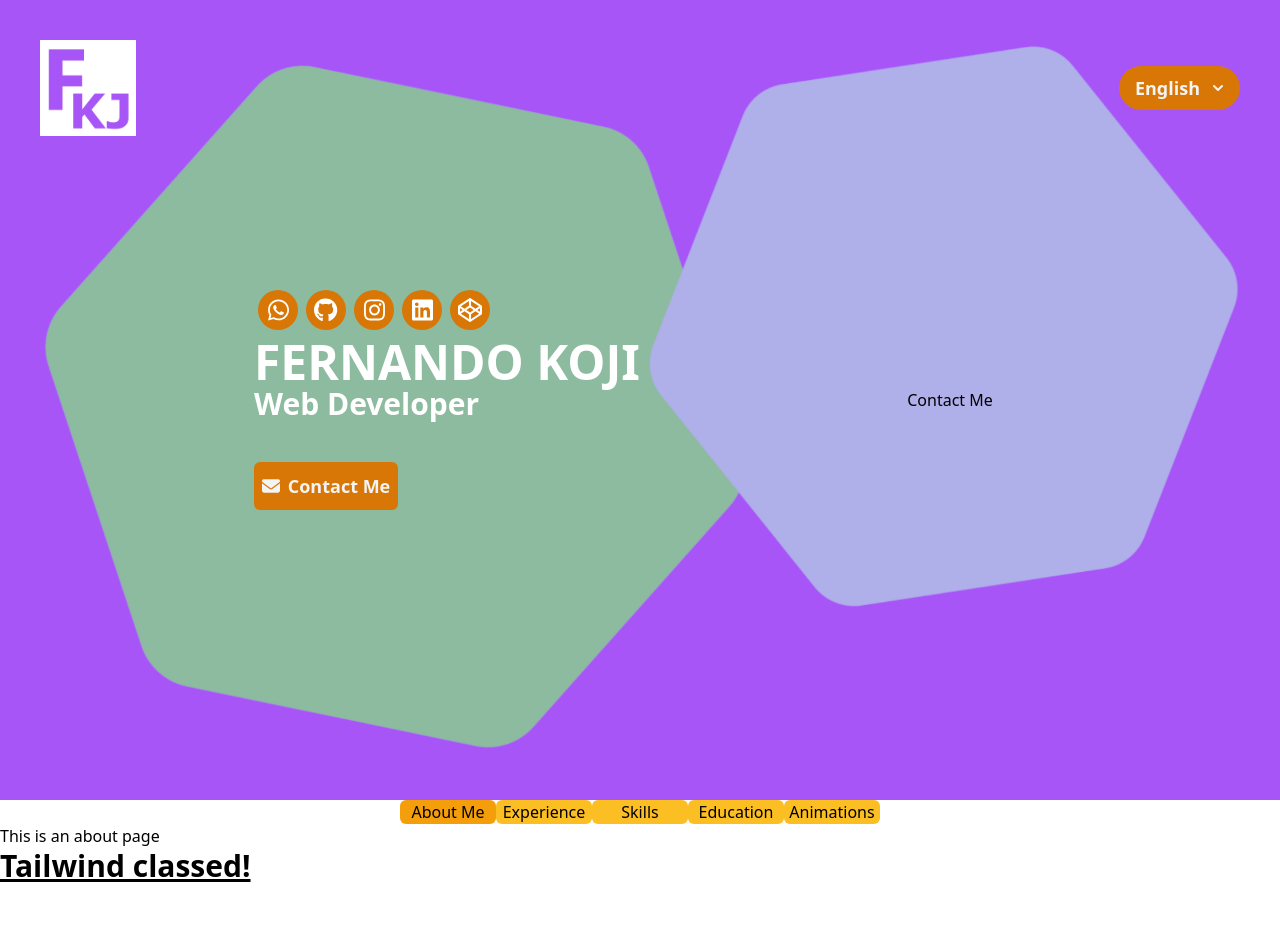
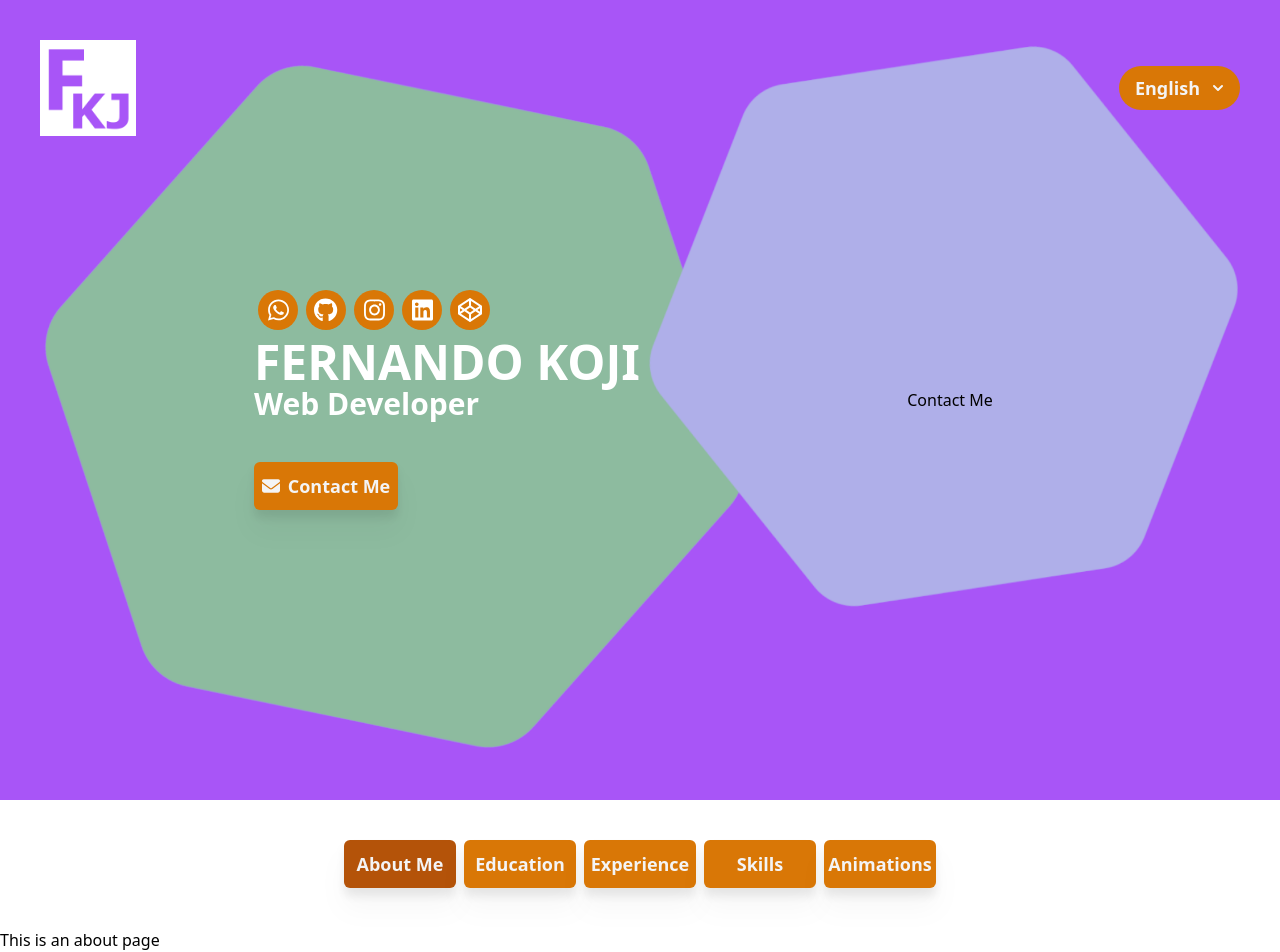
Before and after one commit to Kojji/portfolio-two, a Vue app: page / in a window 1280 px wide. Shown: the top 952 px of the page. Before the commit the page ends 886 px from the top, so only its background shows below. Built offline with nearby package versions, Linux system fonts and the light colour scheme.

Commit message:
fix: menu i18n iterated

```diff
--- a/src/assets/i18n.js
+++ b/src/assets/i18n.js
@@ -1,12 +1,37 @@
 export default {
   'en': {
-    HorizontalMenu: {
-      EducationItem: "Education",
-      ExperienceItem: "Experience",
-      PersonalItem: "About Me",
-      SkillItem: "Skills",
-      AnimationItem: "Animations"
-    },
+    HorizontalMenu: [
+      {
+        id: "menuAbout",
+        title: "about",
+        route: "/",
+        value: "About Me"
+      },
+      {
+        id: "menuEducation",
+        title: "education",
+        route: "/education",
+        value: "Education"
+      },
+      {
+        id: "menuExperience",
+        title: "experience",
+        route: "/experience",
+        value: "Experience"
+      },
+      {
+        id: "menuSkill",
+        title: "skill",
+        route: "/skill",
+        value: "Skills"
+      },
+      {
+        id: "menuAnimation",
+        title: "animation",
+        route: "/animation",
+        value: "Animations"
+      },
+    ],
     HomeBanner: {
       CallToAction: "Contact Me",
       Profession: "Web Developer",
@@ -88,13 +113,38 @@ export default {
     }
   },
   'pt': {
-    HorizontalMenu: {
-      EducationItem: "Formacão",
-      ExperienceItem: "Experiência",
-      PersonalItem: "Sobre Mim",
-      SkillItem: "Habilidades",
-      AnimationItem: "Animações"
-    },
+    HorizontalMenu: [
+      {
+        id: "menuAbout",
+        title: "about",
+        route: "/",
+        value: "Sobre Mim"
+      },
+      {
+        id: "menuEducation",
+        title: "education",
+        route: "/education",
+        value: "Formacão"
+      },
+      {
+        id: "menuExperience",
+        title: "experience",
+        route: "/experience",
+        value: "Experiência"
+      },
+      {
+        id: "menuSkill",
+        title: "skill",
+        route: "/skill",
+        value: "Habilidades"
+      },
+      {
+        id: "menuAnimation",
+        title: "animation",
+        route: "/animation",
+        value: "Animações"
+      },
+    ],
     HomeBanner: {
       CallToAction: "Contate me",
       Profession: "Desenvolvedor Web",
--- a/src/components/FullScreenBanner.vue
+++ b/src/components/FullScreenBanner.vue
@@ -41,8 +41,8 @@ let windowWidth = computed(() => $store.getters.getWindowWidth)
               <h1 class="text-white font-bold text-5xl font-sans">FERNANDO KOJI</h1>
               <p class="text-white font-semibold text-3xl">{{$t('HomeBanner.Profession')}}</p>
               <a href="mailto:fernandokojdev@gmail.com" target="_blank">
-                <button type="button" class="flex items-center justify-center items-center mt-10 w-36 h-12 rounded-md bg-amber-600 font-semibold text-lg text-zinc-100 hover:bg-amber-700">
-                  <font-awesome-icon icon="fa-solid fa-envelope" size="md" />
+                <button type="button" class="flex items-center drop-shadow-xl justify-center items-center mt-10 w-36 h-12 rounded-md bg-amber-600 font-semibold text-lg text-zinc-100 hover:bg-amber-700">
+                  <font-awesome-icon icon="fa-solid fa-envelope" />
                   <p class="pl-2">{{ $t('HomeBanner.CallToAction') }}</p>
                 </button>
               </a>
--- a/src/components/InfoMenu.vue
+++ b/src/components/InfoMenu.vue
@@ -1,27 +1,28 @@
 <script setup>
-import { ref } from 'vue'
+import { ref, inject, reactive } from 'vue'
+import { useRoute } from 'vue-router';
 
-const horizontalMenuState = ref('Personal')
+const $t = inject('$t');
+
+let menuItems = reactive([
+  $t('HorizontalMenu[0].route'),
+  $t('HorizontalMenu[1].route'),
+  $t('HorizontalMenu[2].route'),
+  $t('HorizontalMenu[3].route'),
+  $t('HorizontalMenu[4].route'),
+])
+
+const route = useRoute();
 </script>
 
 <template>
   <div>
-    <div class="w-full inline-flex justify-center">
-      <router-link to="/">
-        <button id="Personal" class="w-24 rounded-md bg-amber-400 hover:bg-amber-500" :class="{ 'bg-amber-500' : horizontalMenuState == 'Personal' }" @click="horizontalMenuState = 'Personal'" ><a>{{$t('HorizontalMenu.PersonalItem')}}</a></button>
-      </router-link>
-      <router-link to="/experience">
-        <button id="Experience" class="w-24 rounded-md bg-amber-400 hover:bg-amber-500" :class="{ 'bg-amber-500' : horizontalMenuState == 'Experience' }" @click="horizontalMenuState = 'Experience'" ><a>{{$t('HorizontalMenu.ExperienceItem')}}</a></button>
-      </router-link>
-      <router-link to="/skill">
-        <button id="Skill" class="w-24 rounded-md bg-amber-400 hover:bg-amber-500" :class="{ 'bg-amber-500' : horizontalMenuState == 'Skill' }" @click="horizontalMenuState = 'Skill'" ><a>{{$t('HorizontalMenu.SkillItem')}}</a></button>
-      </router-link>
-      <router-link to="/education">
-        <button id="Education" class="w-24 rounded-md bg-amber-400 hover:bg-amber-500" :class="{ 'bg-amber-500' : horizontalMenuState == 'Education' }" @click="horizontalMenuState = 'Education'" ><a>{{$t('HorizontalMenu.EducationItem')}}</a></button>
-      </router-link>
-      <router-link to="/animation">
-        <button id="Animation" class="w-24 rounded-md bg-amber-400 hover:bg-amber-500" :class="{ 'bg-amber-500' : horizontalMenuState == 'Animation' }" @click="horizontalMenuState = 'Animation'" ><a>{{$t('HorizontalMenu.AnimationItem')}}</a></button>
-      </router-link>
+    <div class="w-full inline-flex justify-center md:my-10 my-5">
+      <div v-for="(items, index) in menuItems" :key="items">
+        <router-link :to="$t(`HorizontalMenu[${index}].route`)">
+          <button :id="$t(`HorizontalMenu[${index}].id`)" class="md:w-28 md:h-12 w-20 h-10 rounded-md md:mx-1 mx-0.5 md:text-lg text-sm text-zinc-100 drop-shadow-xl font-semibold bg-amber-600 hover:bg-amber-700" :class="{ 'bg-amber-700' : route.path == $t(`HorizontalMenu[${index}].route`) }" ><a>{{$t(`HorizontalMenu[${index}].value`)}}</a></button>
+        </router-link>
+      </div>
     </div>
   </div>
 </template>
--- a/src/main.js
+++ b/src/main.js
@@ -24,6 +24,7 @@ const i18n = createI18n({
 
 const app = createApp(App).use(i18n).use(store).use(router)
 app.provide('$i18n', app.config.globalProperties.$i18n)
+app.provide('$t', app.config.globalProperties.$t)
 app.provide('$store', app.config.globalProperties.$store)
 app.component('font-awesome-icon', FontAwesomeIcon)
 app.mount('#app')
```
